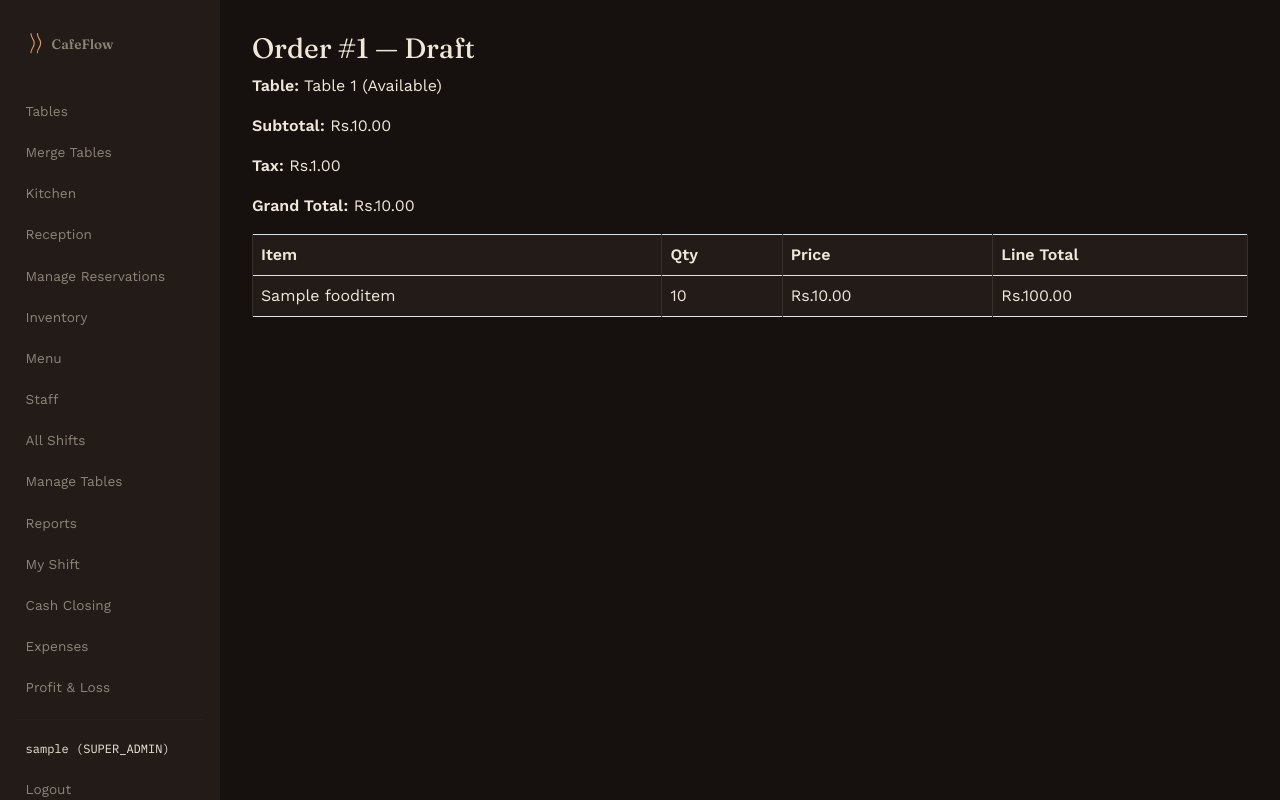
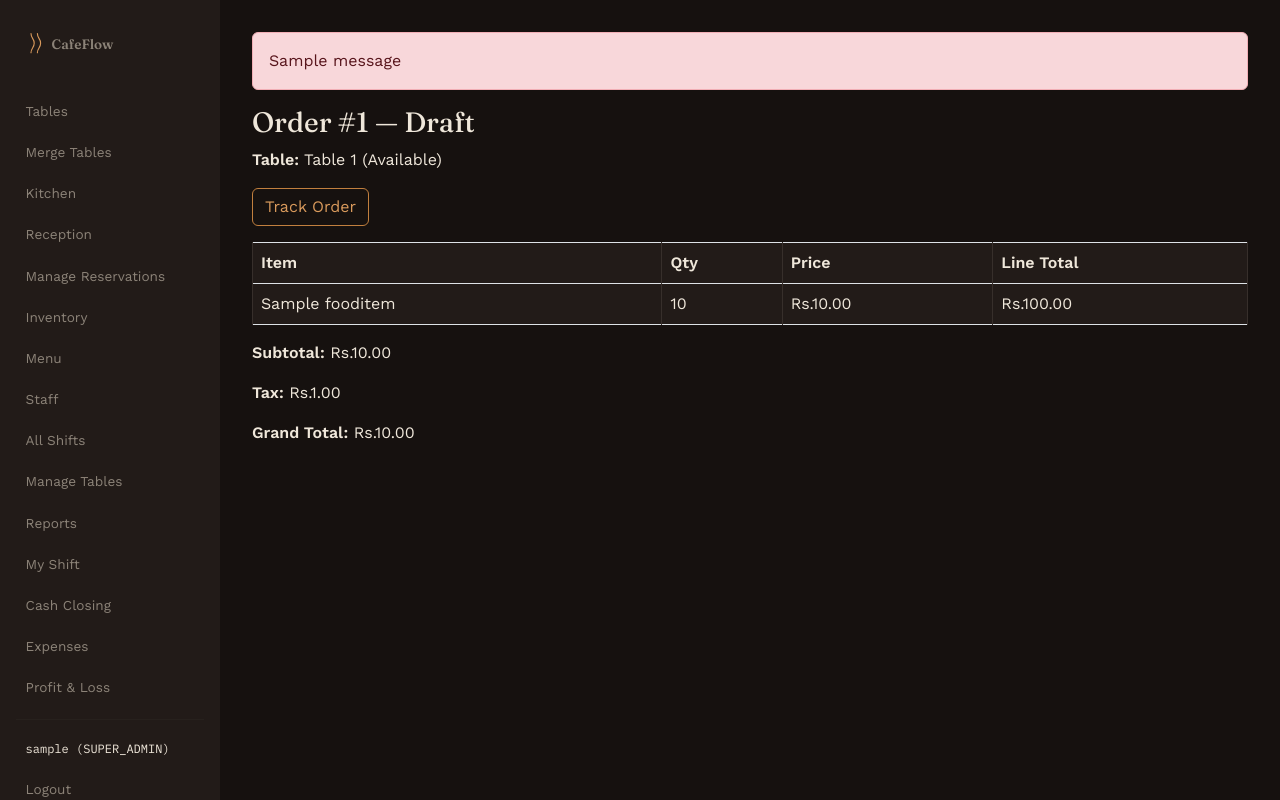
Before and after one commit to khadkashashi/CafeFlow, a Django app: page /orders/order/1/ in a window 1280 px wide. Run offline with Django 5.2, Linux system fonts and the light colour scheme; a user stored in the database is signed in; tables that the repository leaves empty hold one stand-in row (values such as "Sample post"); one stand-in notice (Sample message) is shown.

Commit message:
Fix COD checkout redirect to tracking page

```diff
--- a/cart/views.py
+++ b/cart/views.py
@@ -67,9 +67,9 @@ def checkout(request):
             if form.cleaned_data["payment_method"] == "KHALTI" and not table:
                 return redirect("payments:khalti_initiate", order_pk=order.pk)
             order.send_to_kitchen()
-            return redirect("orders:order_detail", pk=order.pk)
-    else:
-        form = CheckoutForm(initial={
+            return redirect("orders:track_order", pk=order.pk)
+        else:
+         form = CheckoutForm(initial={
             "contact_name": request.user.get_full_name() or request.user.username,
             "contact_phone": request.user.phone,
         })
--- a/orders/templates/orders/order_detail.html
+++ b/orders/templates/orders/order_detail.html
@@ -2,8 +2,14 @@
 {% block title %}Order #{{ order.pk }}{% endblock %}
 
 {% block content %}
+{% if messages %}
+{% for m in messages %}<div class="alert alert-danger">{{ m }}</div>{% endfor %}
+{% endif %}
+
 <h3>Order #{{ order.pk }} — {{ order.get_status_display }}</h3>
-<p><strong>Table:</strong> {{ order.table }}</p>
+<p><strong>Table:</strong> {{ order.table|default:"—" }}</p>
+
+<a href="{% url 'orders:track_order' order.pk %}" class="btn btn-outline-primary mb-3">Track Order</a>
 
 <table class="table table-bordered bg-white">
     <thead>
@@ -19,15 +25,13 @@
         </tr>
         {% endfor %}
     </tbody>
+</table>
+
 <p><strong>Subtotal:</strong> Rs.{{ order.subtotal }}</p>
 <p><strong>Tax:</strong> Rs.{{ order.tax }}</p>
 <p><strong>Grand Total:</strong> Rs.{{ order.grand_total }}</p>
-</table>
+
 {% if order.status == "COMPLETED" and user.is_authenticated and order.customer.user == user and not order.review %}
 <a href="{% url 'landing:leave_review' order.pk %}" class="btn btn-outline-primary mt-3">Leave a Review</a>
-<a href="{% url 'orders:track_order' order.pk %}" class="btn btn-outline-primary">Track Order</a>
-{% if messages %}
-{% for m in messages %}<div class="alert alert-danger">{{ m }}</div>{% endfor %}
-{% endif %}
 {% endif %}
 {% endblock %}
```
Also changed, not shown: reports/templates/reports/profit_loss.html (line endings or trailing spaces).
